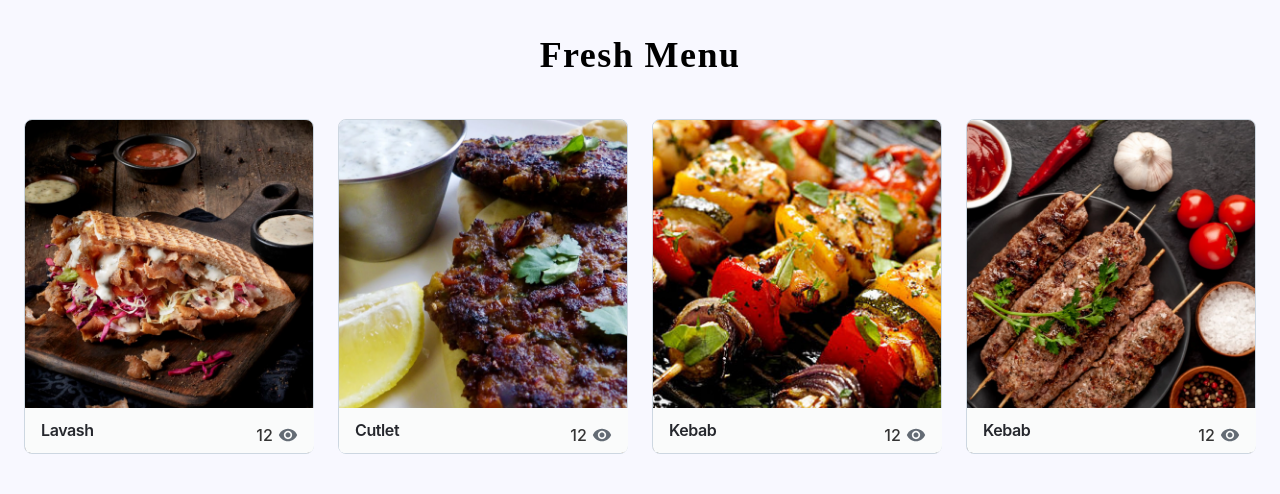
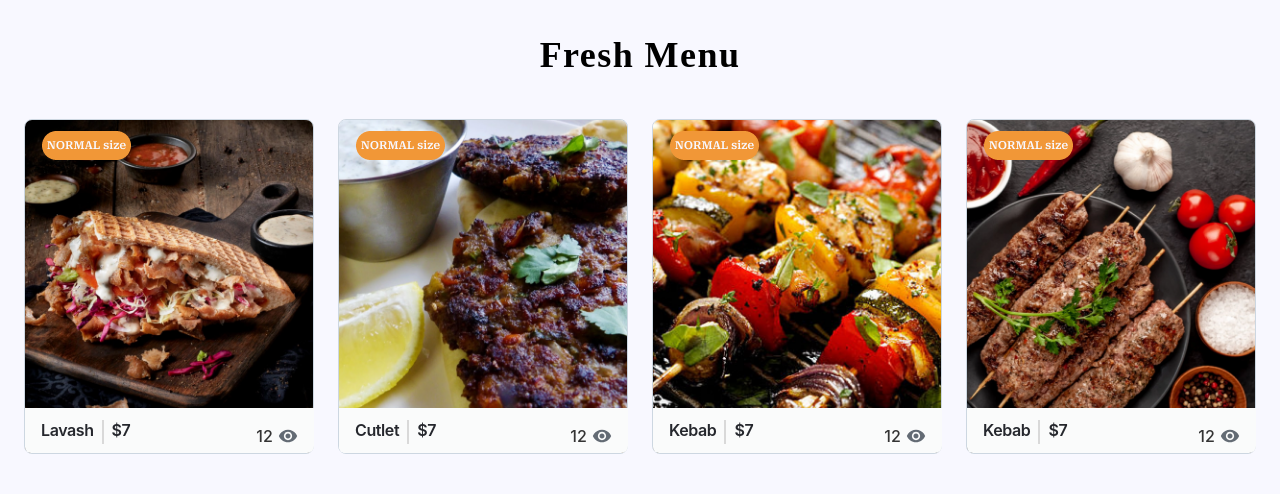
Before and after one commit to Xushnudbek76/burak-react, a React (Create React App) app: page / in a window 1280 px wide. Shown: the part 1600-2094 px from the top of the page. Built offline with nearby package versions, Linux system fonts and the light colour scheme.

Commit message:
fix: product volume

```diff
--- a/src/app/screens/homePage/Events.tsx
+++ b/src/app/screens/homePage/Events.tsx
@@ -35,7 +35,7 @@ export default function Events() {
             return (
               <SwiperSlide key={number} className={"events-info-frame"}>
                 <div className={"events-img"}>
-                  <img src={value.img} className={"events-img"} />
+                  <img src={value.img} className={"events-img"} alt="" />
                 </div>
                 <Box className={"events-desc"}>
                   <Box className={"events-bott"}>
--- a/src/app/screens/homePage/NewDishes.tsx
+++ b/src/app/screens/homePage/NewDishes.tsx
@@ -3,6 +3,7 @@ import { Box, Card,  Container, Stack, Typography } from "@mui/joy";
 import { CardCover, CssVarsProvider } from "@mui/joy";
 import { CardContent } from "@mui/material";
 import VisibilityIcon from "@mui/icons-material/Visibility";
+import Divider from "../../components/divider";
 
 
 
@@ -24,6 +25,7 @@ export default function NewDishes() {
             return (
                 <CssVarsProvider key={i}>
                  <Card sx={{p: 0}} className="card" >
+                  <img className="product-volume" src="/icons/product-volume.png" alt="" />
                   <CardCover>
                     <img src={e.imagePath} alt="" />
                   </CardCover>
@@ -33,8 +35,10 @@ export default function NewDishes() {
                        <Stack  flexDirection={"row"}
                        justifyContent={"space-between"}
                        >
-                       <Typography level="h3" fontSize="md" textColor={'#25272D'} mb={1}>
+                       <Typography display={"flex"} gap={'8px'} level="h3" fontSize="md" textColor={'#25272D'} mb={1}>
                         {e.productName}
+                        <Divider  height="24" width="2" bg="#D9D9D9"/>
+                        $7
                        </Typography>
                        <Typography sx={{fontWeight: "md", color: "#343434", alignItems: "center", display:"flex"}}>
                         12
--- a/src/css/home.css
+++ b/src/css/home.css
@@ -130,6 +130,14 @@
   min-width: 290px;
   cursor: pointer;
 }
+.homepage .new-dishes-frame .new-dishes-section .card .product-volume {
+  position: absolute;
+  z-index: 3;
+  width: 93px;
+  height: 29px;
+  margin-top: 11px;
+  margin-left: 15px;
+}
 .homepage .new-dishes-frame .new-dishes-section  .cards-frame {
   width: 100%;
   margin-top: 43px;
@@ -160,6 +168,8 @@
   transform: scale(1.5);
   overflow: hidden;
 }
+
+/* ACTIVE USERS */
 
 .active-users-frame {
     width: 100%;
```
Also changed, not shown: public/icons/product-volume.png (added).
